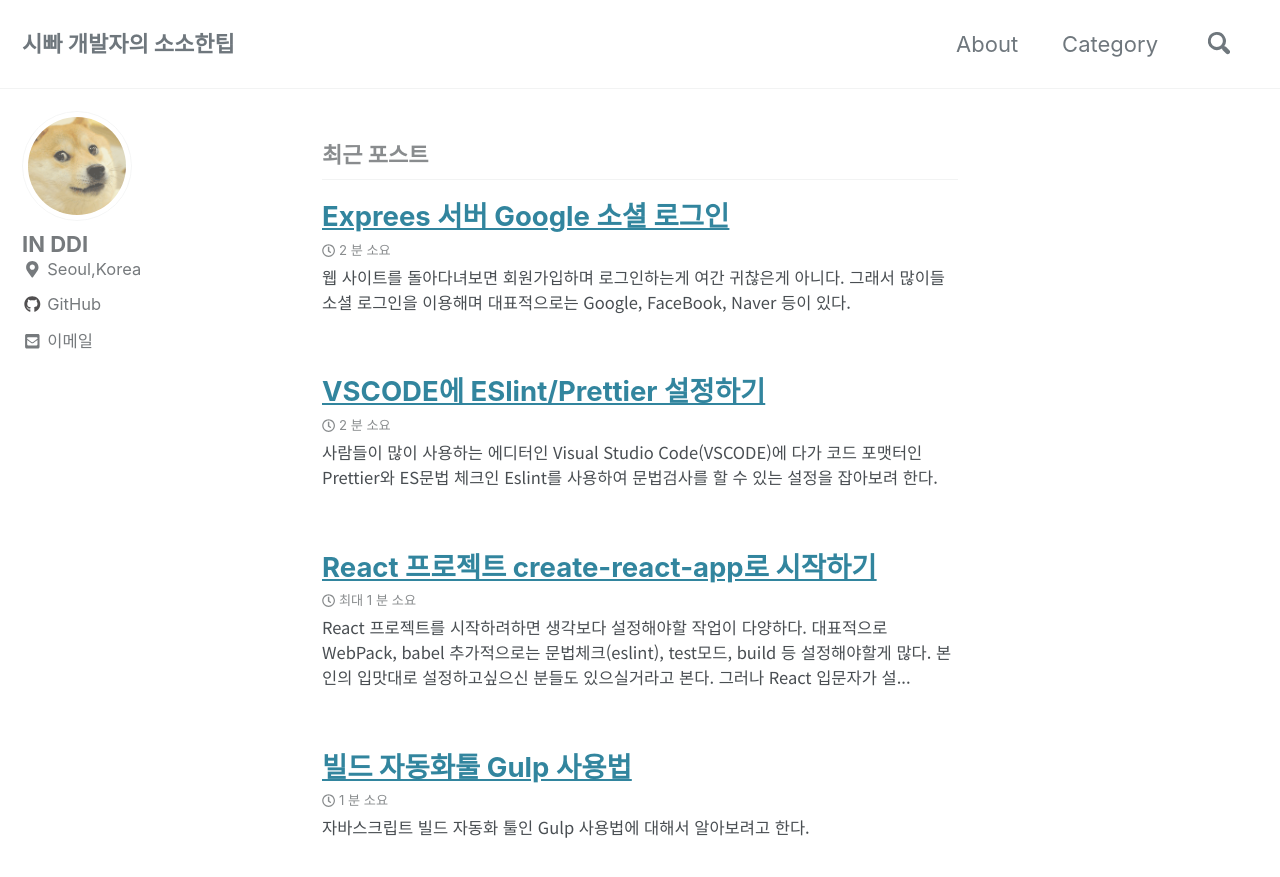
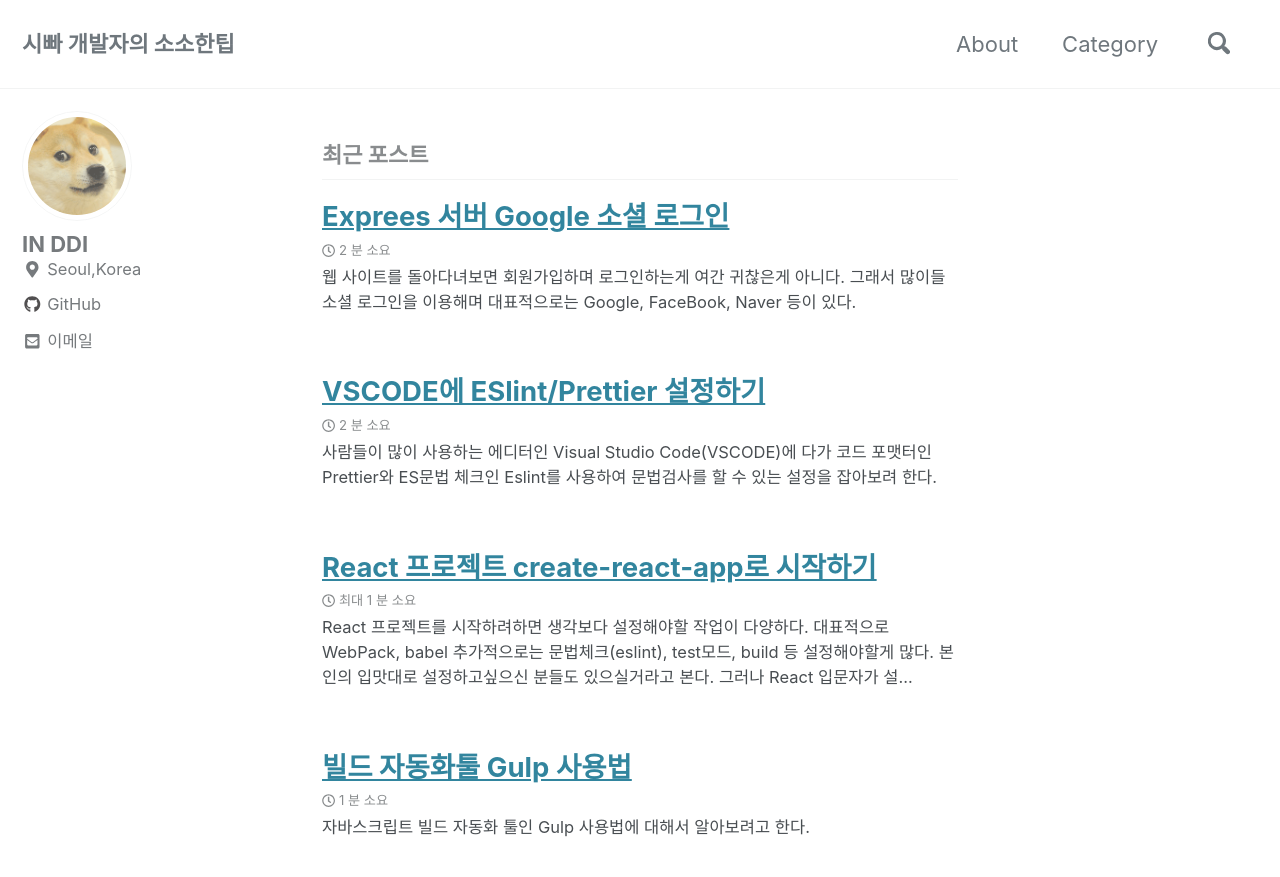
Before and after one commit to InSeok9068/inseok9068.github.io, a Jekyll site: the page built from index.html, in a window 1280 px wide and 900 px high. Shown: the top 877 px of the window. Built offline with Jekyll 4.4.1, drawn with Linux system fonts in a browser that asks for light colours; cached includes are drawn as plain includes; nearby versions of some CDN libraries; the list of posts is cut into pages by our own code.

Commit message:
폰트 원위치

```diff
--- a/assets/css/main.scss
+++ b/assets/css/main.scss
@@ -23,9 +23,9 @@
 	font-size: 0.8em;
 }
 
-body {
-	font-family: 'Noto Sans KR', serif;
-}
+// body {
+// 	font-family: 'Noto Sans KR', serif;
+// }
 
 .about-image {
 	width  : 120px;
```
